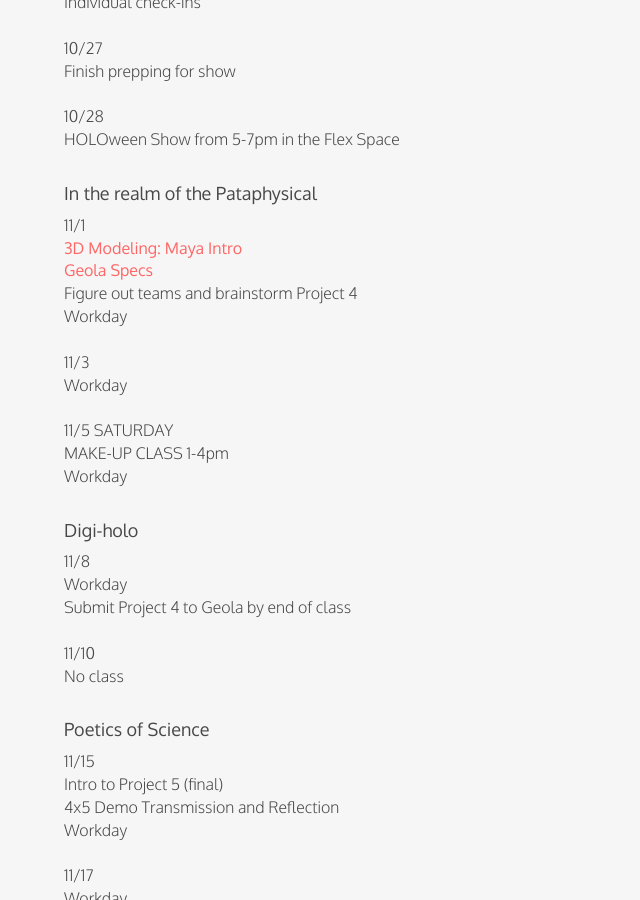
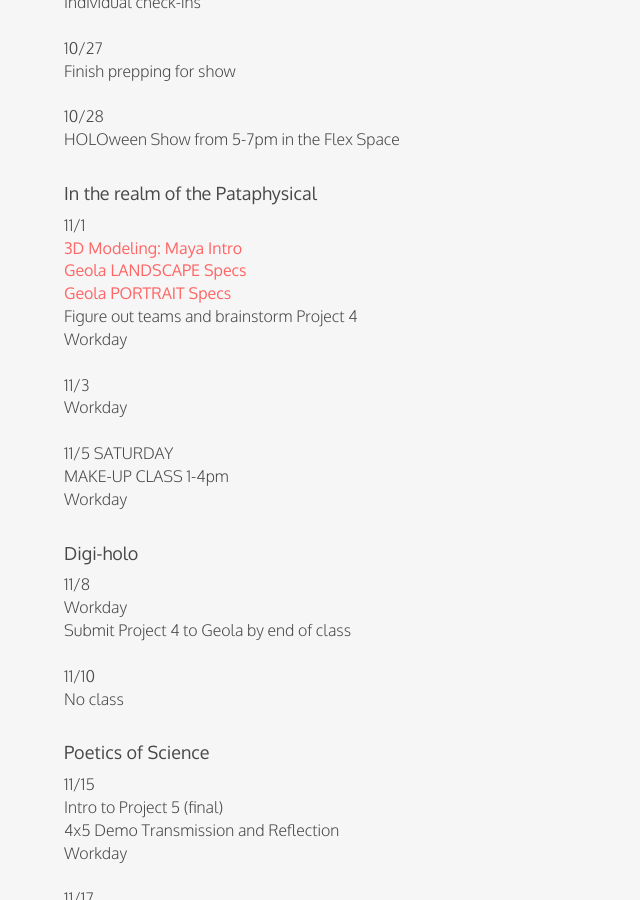
Before and after one commit to kaylalewis/holography, a Jekyll site: the page built from index.html, in a window 1280 px wide and 900 px high, scrolled down 2421 px. Shown: the whole window, without its empty margins (0-640 px from the left). Built offline with Jekyll 4.4.1, drawn with Linux system fonts in a browser that asks for light colours.

Commit message:
geolaSpecs

```diff
--- a/index.html
+++ b/index.html
@@ -175,7 +175,9 @@ HOLOween Show from 5-7pm in the Flex Space
 <br>
 <a href="{{ site.baseurl }}{% post_url 2016-11-01-week10 %}">3D Modeling: Maya Intro</a>
 <br>
-<a href = "Geola_Specs.JPG">Geola Specs</a>
+<a href = "Geola_Specs.JPG">Geola LANDSCAPE Specs</a>
+<br>
+<a href = "geolaPortrait.JPG">Geola PORTRAIT Specs</a>
 <br>
 Figure out teams and brainstorm Project 4
 <br>
```
Also changed, not shown: geolaPortrait.jpg (added).
